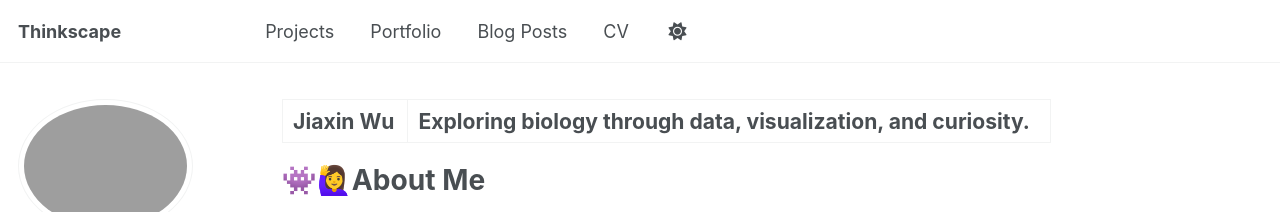
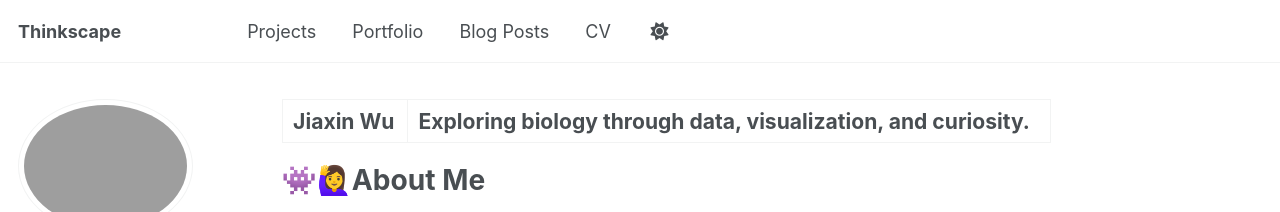
Before and after one commit to jiaxin-aidi-wu/jiaxin-aidi-wu.github.io, a Jekyll site: the page built from _pages/about.md, in a window 1280 px wide. Shown: the top 212 px of the page. Built offline with Jekyll 4.4.1, drawn with Linux system fonts in a browser that asks for light colours; a script that is not in the unit is left out.

Commit message:
Update _navigation.scss

```diff
--- a/_sass/layout/_navigation.scss
+++ b/_sass/layout/_navigation.scss
@@ -212,10 +212,10 @@
       &:first-child {
         font-weight: bold;
         text-wrap: wrap;
+        padding-right: 5rem;
 
         a {
           margin-left: 0;
-          margin-right: 5rem;
         }
       }
 
```
